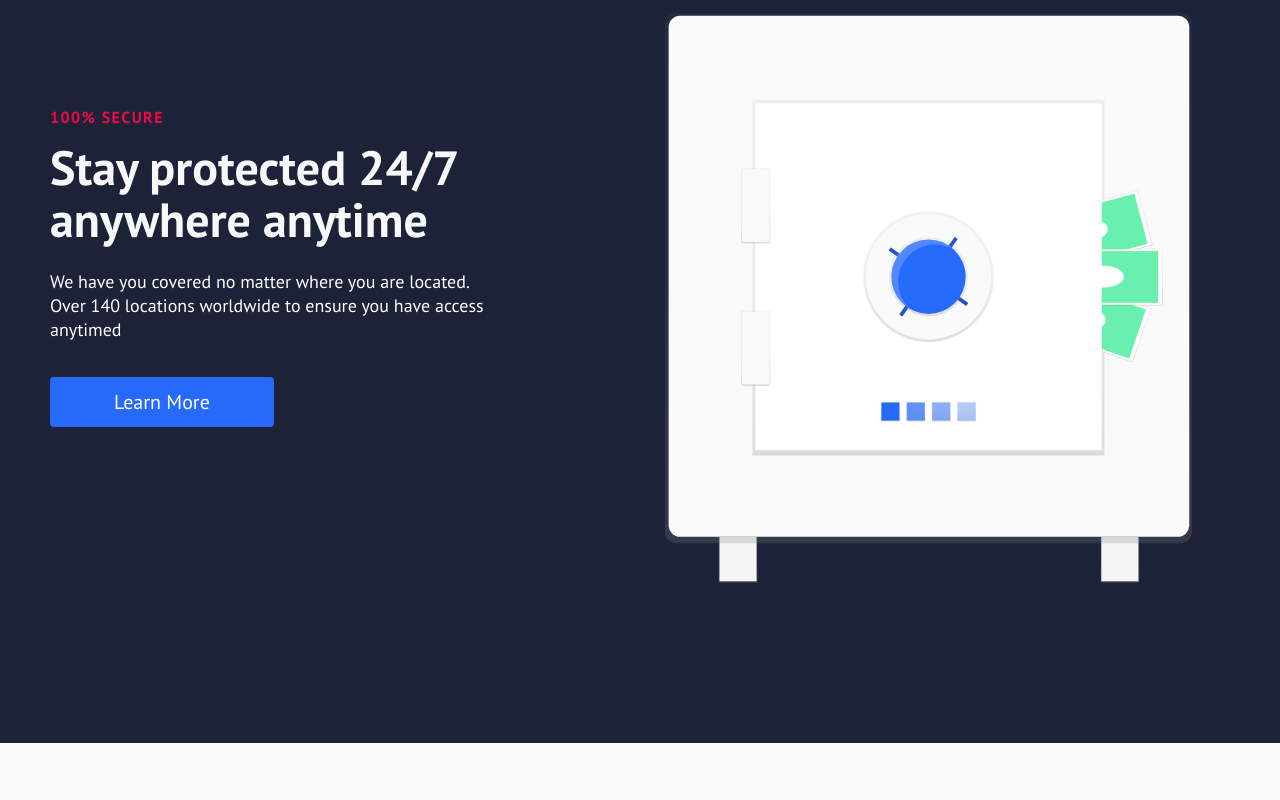
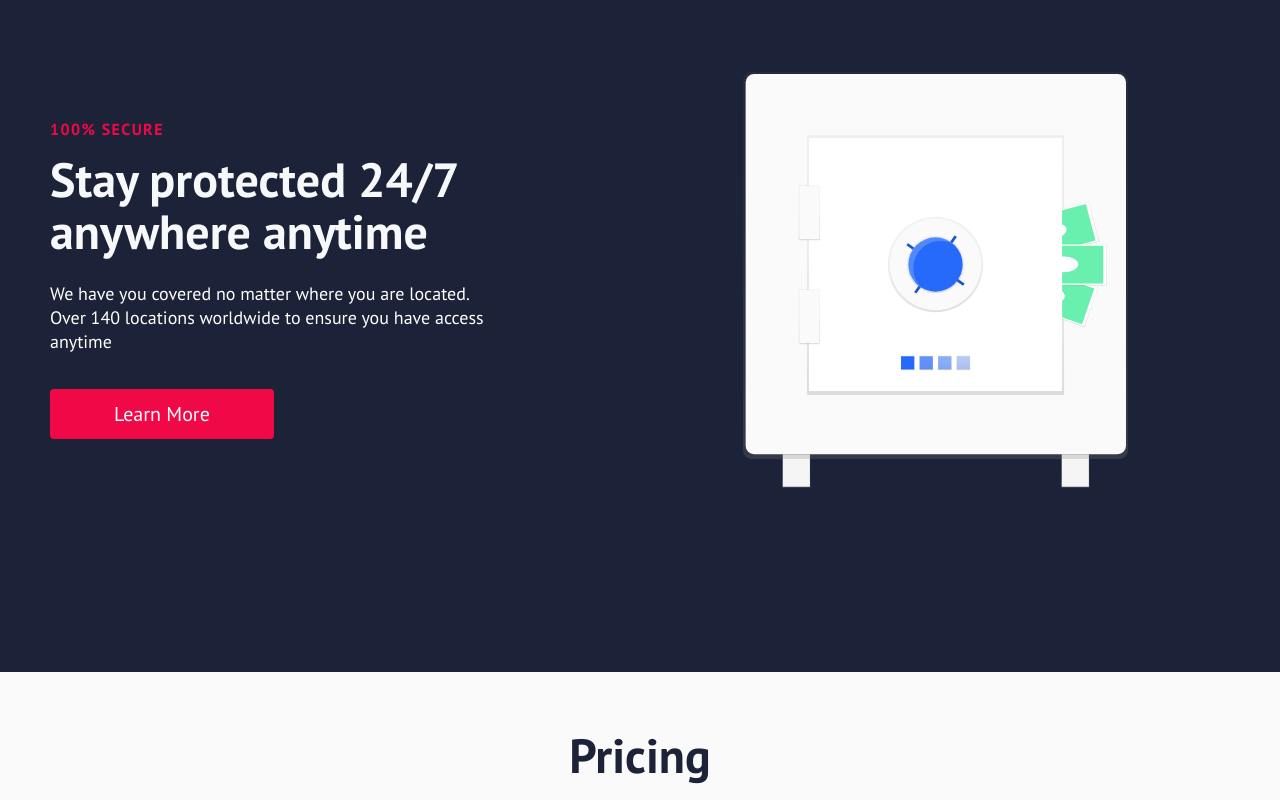
Before and after one commit to Arsalan-Habib/startup-react-template, a React (Create React App) app: page / in a window 1280 px wide. Shown: the part 1760-2560 px from the top of the page. Built offline with nearby package versions, Linux system fonts and the light colour scheme.

Commit message:
mobile view tweaks

```diff
--- a/src/components/HeroSection.css
+++ b/src/components/HeroSection.css
@@ -1,6 +1,9 @@
 .home__hero-section {
     color: #fff;
-    padding: 160px 0;
+    padding: 100px 0;
+    min-height: 98vh;
+    display: flex;
+    align-items: center;
 }
 
 .home__hero-row {
@@ -24,8 +27,7 @@
 
 .home__hero-text-wrapper {
     max-width: 540px;
-    padding-top: 0;
-    padding-bottom: 60px;
+    padding: 0px;
 }
 
 .top-line {
@@ -62,13 +64,17 @@
 }
 
 .home__hero-img-wrapper {
-    max-width: 555px;
+    max-width: 550px;
+    text-align: center;
 }
 
+.home__hero-section:nth-child(4) .home__hero-img {
+    max-width: 70%;
+}
 .home__hero-img {
     max-width: 95%;
     margin: 0 0 0 10px;
-    padding-right: 0;
+    padding: 10px 0;
 }
 
 img {
@@ -95,3 +101,6 @@ img {
         flex-basis: 100%;
     }
 }
+
+/* @media screen and (min-width: 1600px) { */
+/* } */
--- a/src/components/HeroSection.js
+++ b/src/components/HeroSection.js
@@ -14,6 +14,7 @@ function HeroSection({
     img,
     alt,
     imgStart,
+    buttonColor,
 }) {
     return (
         <Fragment>
@@ -48,12 +49,12 @@ function HeroSection({
                                             : "home__hero-subtitle dark"
                                     }
                                 >
-                                    {description}d
+                                    {description}
                                 </p>
                                 <Link to='/sign-up'>
                                     <Button
                                         buttonSize='btn--wide'
-                                        buttonColor='blue'
+                                        buttonColor={buttonColor}
                                     >
                                         {buttonLabel}
                                     </Button>
--- a/src/components/Navbar.js
+++ b/src/components/Navbar.js
@@ -56,7 +56,7 @@ function Navbar() {
                             </li>
                             <li className='nav-item'>
                                 <Link
-                                    to='/services'
+                                    to='/'
                                     className='nav-links'
                                     onClick={closeMobileMenu}
                                 >
@@ -65,7 +65,7 @@ function Navbar() {
                             </li>
                             <li className='nav-item'>
                                 <Link
-                                    to='/products'
+                                    to='/'
                                     className='nav-links'
                                     onClick={closeMobileMenu}
                                 >
@@ -74,13 +74,13 @@ function Navbar() {
                             </li>
                             <li className='nav-btn'>
                                 {button ? (
-                                    <Link to='/sign-up' className='btn-link'>
+                                    <Link to='/' className='btn-link'>
                                         <Button buttonStyle='btn--outline'>
                                             SIGN UP
                                         </Button>
                                     </Link>
                                 ) : (
-                                    <Link to='/sign-up' className='btn-link'>
+                                    <Link to='/' className='btn-link'>
                                         <Button
                                             buttonStyle='btn--oultine'
                                             buttonSize='btn--mobile'
--- a/src/components/Pricing.css
+++ b/src/components/Pricing.css
@@ -1,13 +1,21 @@
 .pricing__section {
-    padding: 100px 0 160px;
+    padding: 48px 30px 120px 30px;
+    min-height: 95vh;
     display: flex;
     flex-direction: column;
     justify-content: center;
     background: #fafafa;
 }
 
+.pricing__heading {
+    color: #1c2237;
+    font-size: 48px;
+    padding: 4px;
+    margin-bottom: 60px;
+}
+
 .pricing__container-card {
-    background: linear-gradient(45deg, #0660e9 0%, #276afb 100%);
+    background: linear-gradient(45deg, #fff 0%, #276afb 100%);
     box-shadow: 0 6px 20px rgba(56, 125, 255, 0.2);
     width: 280px;
     height: 500px;
@@ -37,7 +45,7 @@
 .pricing__wrapper {
     display: flex;
     flex-direction: column;
-    align-items: start;
+    align-items: center;
     margin: 0 auto;
 }
 
--- a/src/components/pages/Footer/Footer.js
+++ b/src/components/pages/Footer/Footer.js
@@ -41,7 +41,6 @@ function Footer() {
                         <Link to='/sign-up'>How it works</Link>
                         <Link to='/'>Testimonials</Link>
                         <Link to='/'>Careers</Link>
-                        <Link to='/'>Investors</Link>
                         <Link to='/'>Terms of Service</Link>
                     </div>
                     <div className='footer-link-items'>
--- a/src/components/pages/HomePage/Data.js
+++ b/src/components/pages/HomePage/Data.js
@@ -7,6 +7,7 @@ export const homeObjOne = {
     description:
         "Get access to our exclusive diamond card that allows you to  send unlimited transactions without getting charged any fees",
     buttonLabel: "Get Started",
+    buttonColor: "red",
     imgStart: "",
     img: "images/svg-1.svg",
     alt: "Credit Card",
@@ -21,6 +22,7 @@ export const homeObjTwo = {
     description:
         "We have you covered no matter where you are located. Over 140 locations worldwide to ensure you have access anytime",
     buttonLabel: "Learn More",
+    buttonColor: "red",
     imgStart: "",
     img: "images/svg-5.svg",
     alt: "Vault",
@@ -35,6 +37,7 @@ export const homeObjThree = {
     description:
         "Get everything set up and ready in under 10 minutes. All you need to do is add your information and you're ready to go.",
     buttonLabel: "Start Now",
+    buttonColor: "blue",
     imgStart: "start",
     img: "images/svg-7.svg",
     alt: "Vault",
@@ -44,12 +47,27 @@ export const homeObjFour = {
     lightBg: true,
     lightText: false,
     lightTextDesc: false,
-    topLine: "DATA ANALYTICS",
+    topLine: "CLOUD SECURITY",
     headline: "Every transaction is stored on our secure cloud database",
     description:
         "Never ever have to worry again about saved reciepts. We store your data, so you can access it anytime.",
     buttonLabel: "Sign Up Now",
+    buttonColor: "blue",
+    imgStart: "",
+    img: "images/svg-4.svg",
+    alt: "security",
+};
+export const homeObjFive = {
+    lightBg: false,
+    lightText: true,
+    lightTextDesc: true,
+    topLine: "DATA ANALYTICS",
+    headline: "Visual data representation.",
+    description:
+        "Get weekly automated graphic visualizations about your data, helping you compare results and make better informed decisions.",
+    buttonLabel: "Sign Up Now",
+    buttonColor: "red",
     imgStart: "start",
-    img: "images/svg-8.svg",
-    alt: "Vault",
+    img: "images/svg-2.svg",
+    alt: "financial data chart",
 };
--- a/src/components/pages/HomePage/Home.js
+++ b/src/components/pages/HomePage/Home.js
@@ -1,6 +1,12 @@
 import React, { Fragment } from "react";
 import HeroSection from "../../HeroSection";
-import { homeObjOne, homeObjThree, homeObjFour, homeObjTwo } from "./Data";
+import {
+    homeObjOne,
+    homeObjThree,
+    homeObjFour,
+    homeObjTwo,
+    homeObjFive,
+} from "./Data";
 import Pricing from "../../Pricing";
 
 function Home() {
@@ -10,6 +16,7 @@ function Home() {
             <HeroSection {...homeObjThree} />
             <HeroSection {...homeObjTwo} />
             <Pricing />
+            <HeroSection {...homeObjFive} />
             <HeroSection {...homeObjFour} />
         </Fragment>
     );
```
Also changed, not shown: public/images/svg-new.svg (added).
